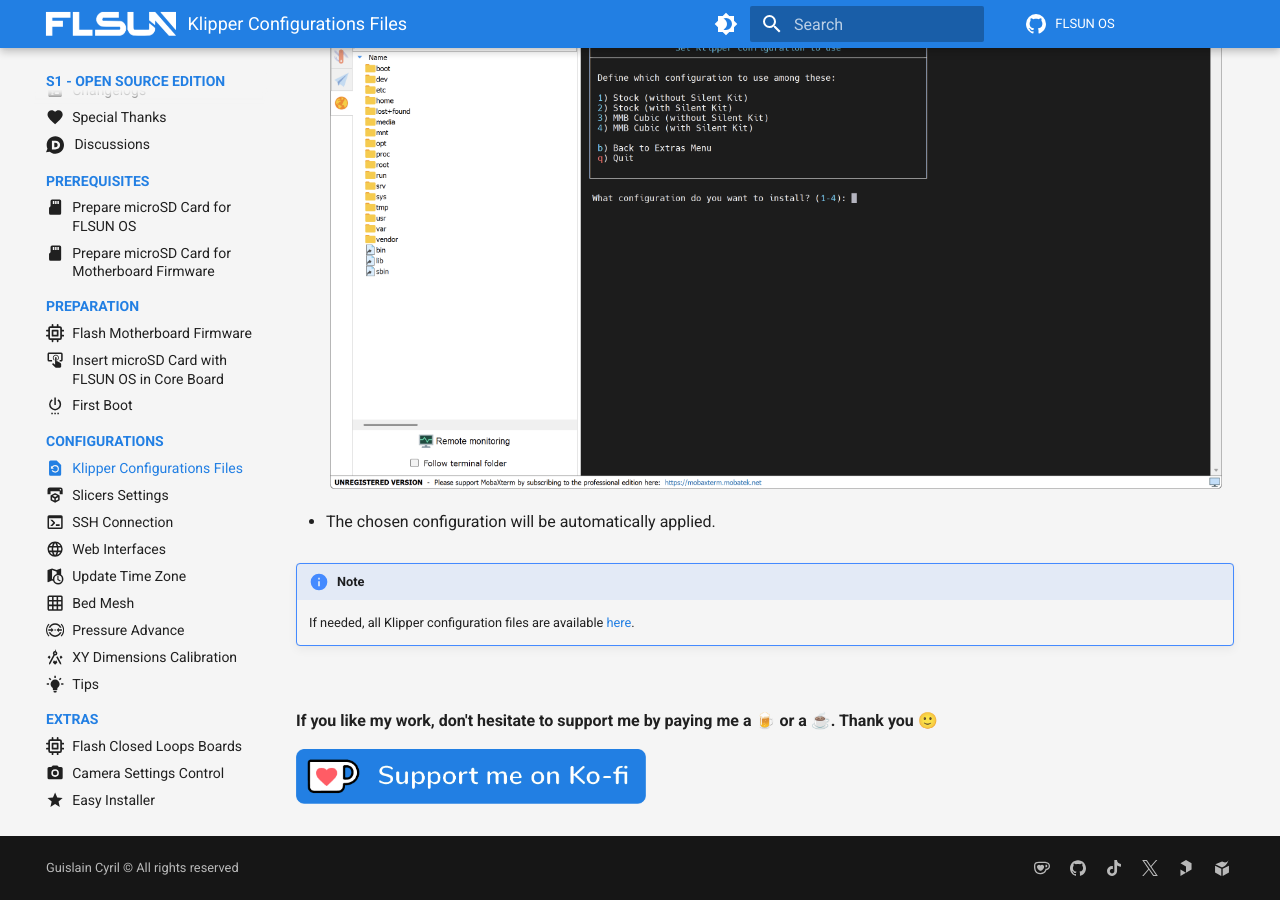
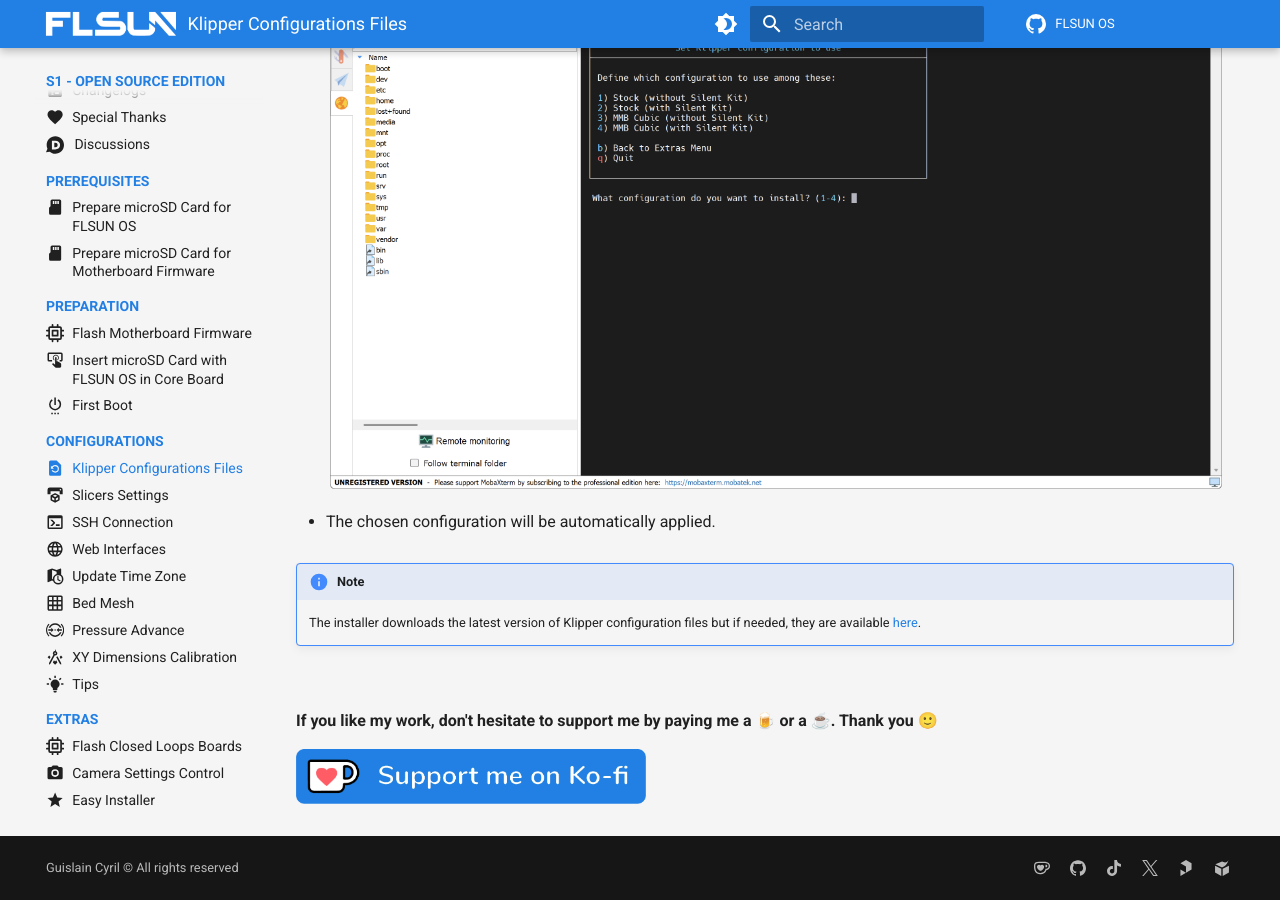
Before and after one commit to Guilouz/FLSUN-S1-Open-Source-Edition, an MkDocs documentation site: the page built from docs/klipper-configurations-files.md, in a window 1280 px wide and 900 px high, scrolled down 1840 px. Built offline with MkDocs 1.6.1 and Material for MkDocs 9.7.7, drawn with Linux system fonts in a browser that asks for light colours; comment, search, counter and statistics services are not loaded.

Commit message:
Update klipper-configurations-files.md

```diff
--- a/docs/klipper-configurations-files.md
+++ b/docs/klipper-configurations-files.md
@@ -34,7 +34,7 @@ The Open Source OS is already ready to use for the FLSUN S1 Stock version but ot
 - The chosen configuration will be automatically applied.
 
 !!! Note
-    If needed, all Klipper configuration files are available <a href="https://github.com/Guilouz/Klipper-Flsun-S1/tree/master/config">here</a>.
+    The installer downloads the latest version of Klipper configuration files but if needed, they are available <a href="https://github.com/Guilouz/Klipper-Flsun-S1/tree/master/config">here</a>.
 
 <br />
 
```
